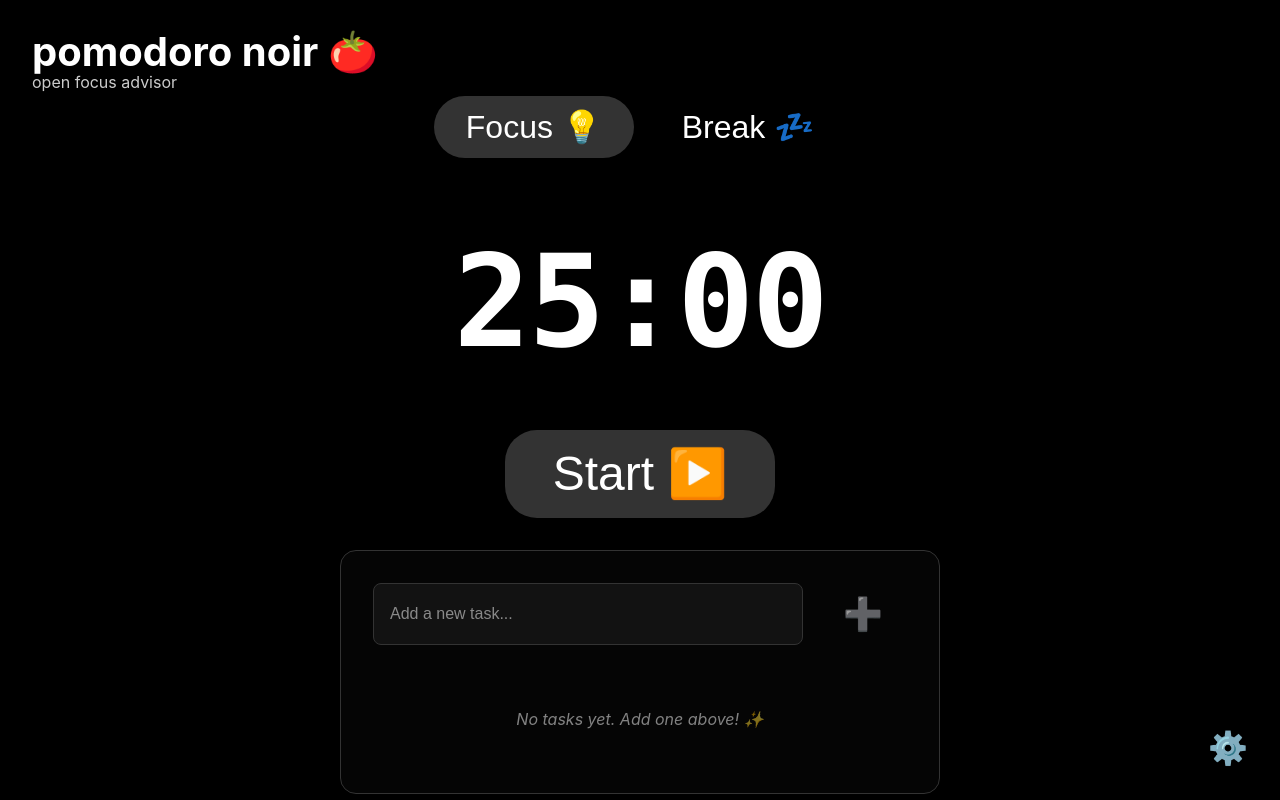
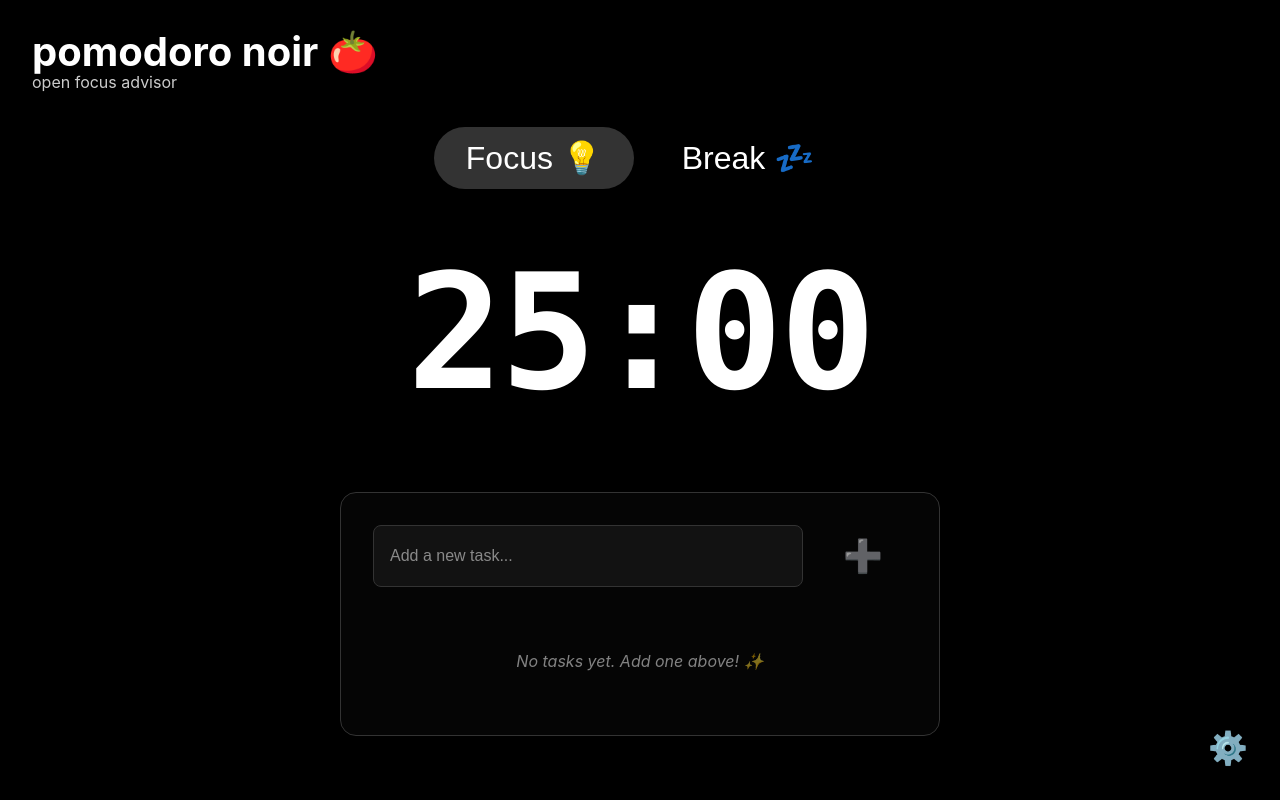
Before and after one commit to adellantado/pomodoro-noir-timer, a React (Create React App) app: page / in a window 1280 px wide. Built offline with nearby package versions, Linux system fonts and the light colour scheme.

Commit message:
on click on timer trigger play/pause

```diff
--- a/src/components/PomodoroTimer.css
+++ b/src/components/PomodoroTimer.css
@@ -78,11 +78,24 @@
 
 /* Timer Display */
 .timer-display {
-  margin: 2rem 0;
+  cursor: pointer;
+  padding: 1rem;
+  border-radius: 1rem;
+  transition: all 0.2s ease;
+  user-select: none;
+}
+
+.timer-display:hover {
+  background-color: rgba(255, 255, 255, 0.05);
+  transform: scale(1.02);
+}
+
+.timer-display:active {
+  transform: scale(0.98);
 }
 
 .timer-text {
-  font-size: 8rem;
+  font-size: 10rem;
   font-weight: 700;
   font-family: 'SF Mono', 'Monaco', 'Inconsolata', 'Roboto Mono', monospace;
   line-height: 1;
@@ -93,24 +106,8 @@
 .action-buttons {
   display: flex;
   align-items: center;
+  justify-content: center;
   gap: 1rem;
-}
-
-.start-button {
-  padding: 1rem 3rem;
-  border-radius: 2rem;
-  border: none;
-  background-color: #333333;
-  color: #ffffff;
-  font-size: 3rem;
-  font-weight: 500;
-  cursor: pointer;
-  transition: all 0.2s ease;
-  text-transform: capitalize;
-}
-
-.start-button:hover {
-  background-color: #444444;
 }
 
 .reset-button {
@@ -129,6 +126,7 @@
 
 .reset-button:hover {
   background-color: rgba(255, 255, 255, 0.1);
+  transform: scale(1.1);
 }
 
 /* Task Section */
--- a/src/components/PomodoroTimer.tsx
+++ b/src/components/PomodoroTimer.tsx
@@ -179,16 +179,13 @@ const PomodoroTimer: React.FC = () => {
         </div>
 
         {/* Timer Display */}
-        <div className="timer-display">
+        <div className="timer-display" onClick={toggleTimer}>
           <span className="timer-text">{formatTime(timeLeft)}</span>
         </div>
 
         {/* Action Buttons */}
-        <div className="action-buttons">
-          <button className="start-button" onClick={toggleTimer}>
-            {isRunning && !isPaused ? 'Pause ⏸️' : 'Start ▶️'}
-          </button>
-        </div>
+        {/* <div className="action-buttons">
+        </div> */}
       </div>
 
       {/* Task List Section */}
```
